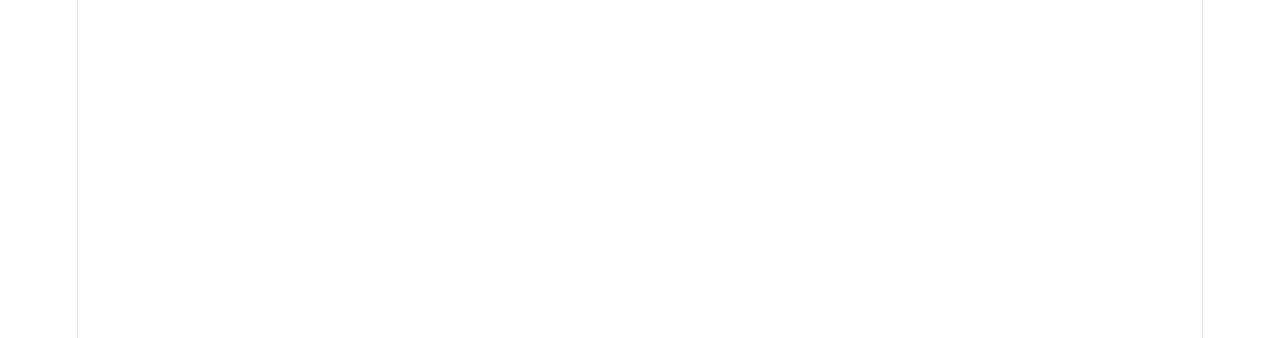
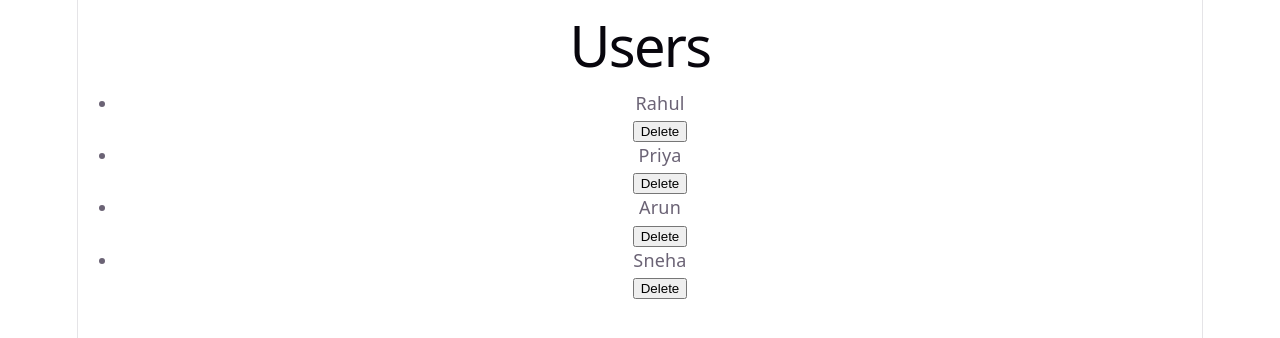
Before and after one commit to ShirleyEunice/React-Learn, a React (Vite) app: page / in a window 1280 px wide. Shown: the top 338 px of the page. Built offline with nearby package versions, Linux system fonts and the light colour scheme.

Commit message:
Map, filter, delete

```diff
--- a/src/App.jsx
+++ b/src/App.jsx
@@ -7,6 +7,7 @@
 import ToggleComponent from './component/ToggleComponent'
 import CharacterCounter from './component/CharacterCounter'
 import PasswordToggle from './component/PasswordToggle'
+import UserList from './component/UserList'
 
 function App() {
   const [count, setCount] = useState(0)
@@ -17,6 +18,7 @@
     {/* <ToggleComponent/> */}
     {/* <CharacterCounter/> */}
     {/* <PasswordToggle/> */}
+    <UserList/>
     </>
   )
 }
--- /dev/null
+++ b/src/component/UserList.jsx
@@ -0,0 +1,30 @@
+import React, { useState } from 'react'
+
+const initialUsers = [
+  { id: 1, name: "Rahul" },
+  { id: 2, name: "Priya" },
+  { id: 3, name: "Arun" },
+  { id: 4, name: "Sneha" }
+];
+
+const UserList = () => {
+    const [users, setUsers] = useState(initialUsers)
+    const handleDelete = (id)=>{
+        const updatedUsers = users.filter((user) => user.id !== id)
+        setUsers(updatedUsers);
+    }
+  return (
+    <div>
+        <h1>Users</h1>
+        <ul>{users.map((u)=>(
+            <div key={u.id}>
+                <li >{u.name}</li>
+                <button onClick={()=> handleDelete(u.id)}>Delete</button>
+            </div>
+
+        ))}</ul>
+    </div>
+  )
+}
+
+export default UserList
```
